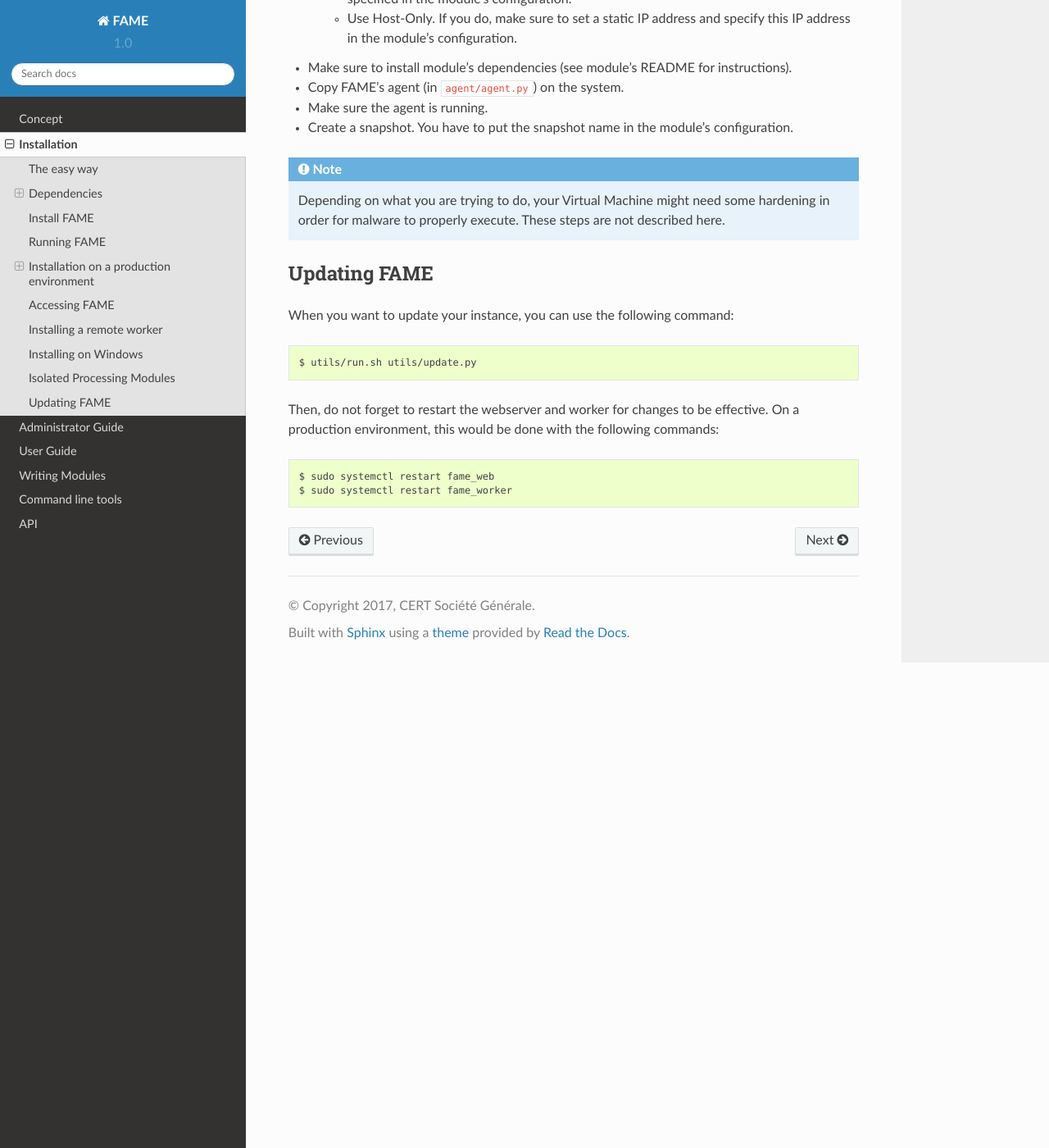
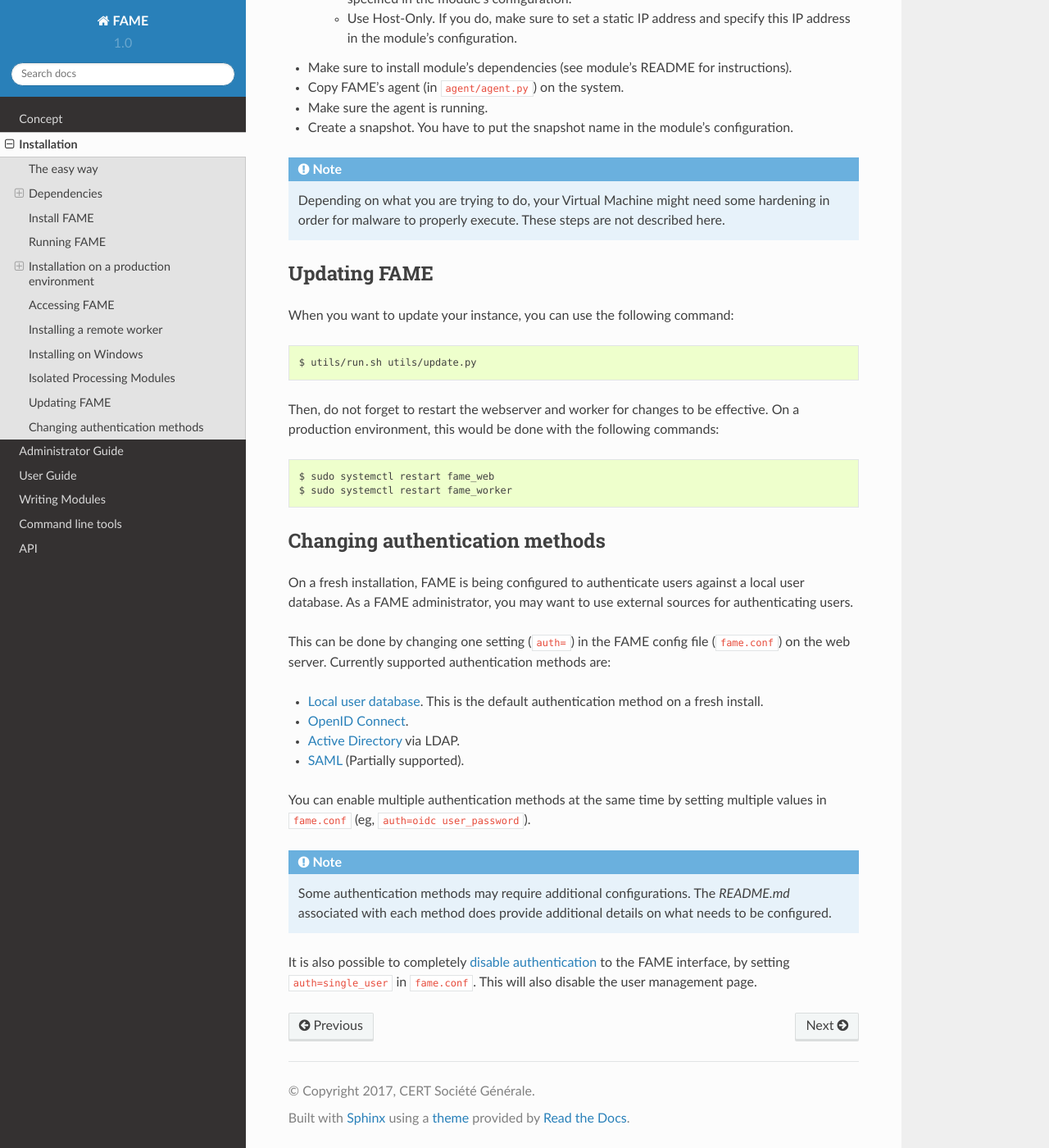
Before and after one commit to certsocietegenerale/fame, a Sphinx documentation site: the page built from docs/installation.rst, in a window 1280 px wide and 1400 px high, scrolled down 8208 px. Shown: the whole window at 82% size. Built offline with Sphinx 7.4.7 and the Read the Docs theme 2.0.0, drawn with Linux system fonts in a browser that asks for light colours.

Commit message:
Various doc fixes: - Add missing doc on auth methods - document /is_safe_url, DELETE /file/<id> - Add exists_on_disk to documentation - OIDC settings: tokeninfo -> introspect

```diff
--- a/docs/installation.rst
+++ b/docs/installation.rst
@@ -337,3 +337,24 @@
 
     $ sudo systemctl restart fame_web
     $ sudo systemctl restart fame_worker
+
+
+Changing authentication methods
+===============================
+
+On a fresh installation, FAME is being configured to authenticate users against a local user database. As a FAME administrator, you may want to use external sources for authenticating users.
+
+This can be done by changing one setting (``auth=``) in the FAME config file (``fame.conf``) on the web server. Currently supported authentication methods are:
+
+- `Local user database <https://github.com/certsocietegenerale/fame/tree/master/web/auth/user_password>`_. This is the default authentication method on a fresh install.
+- `OpenID Connect <https://github.com/certsocietegenerale/fame/tree/master/web/auth/oidc>`_.
+- `Active Directory <https://github.com/certsocietegenerale/fame/tree/master/web/auth/ad>`_ via LDAP.
+- `SAML <https://github.com/certsocietegenerale/fame/tree/master/web/auth/saml>`_ (Partially supported).
+
+
+You can enable multiple authentication methods at the same time by setting multiple values in ``fame.conf`` (eg, ``auth=oidc user_password``).
+
+.. note::
+    Some authentication methods may require additional configurations. The `README.md` associated with each method does provide additional details on what needs to be configured.
+
+It is also possible to completely `disable authentication <https://github.com/certsocietegenerale/fame/tree/master/web/auth/single_user>`_ to the FAME interface, by setting ``auth=single_user`` in ``fame.conf``. This will also disable the user management page.
--- a/requirements.txt
+++ b/requirements.txt
@@ -2,8 +2,8 @@
 Werkzeug==3.0.1
 Flask-Classful==0.16.0
 flask-paginate~=0.7.0
-Sphinx~=3.2.1
-sphinx_rtd_theme~=0.5.0
+Sphinx~=7.2.6
+sphinx_rtd_theme~=2.0.0
 sphinxcontrib-httpdomain>=1.8.1
 celery~=5.2.7
 pymongo~=3.11.0
```
Also changed, not shown: docs/admin.rst (+12 -18 lines), web/auth/oidc/README.md, 3 other files.
